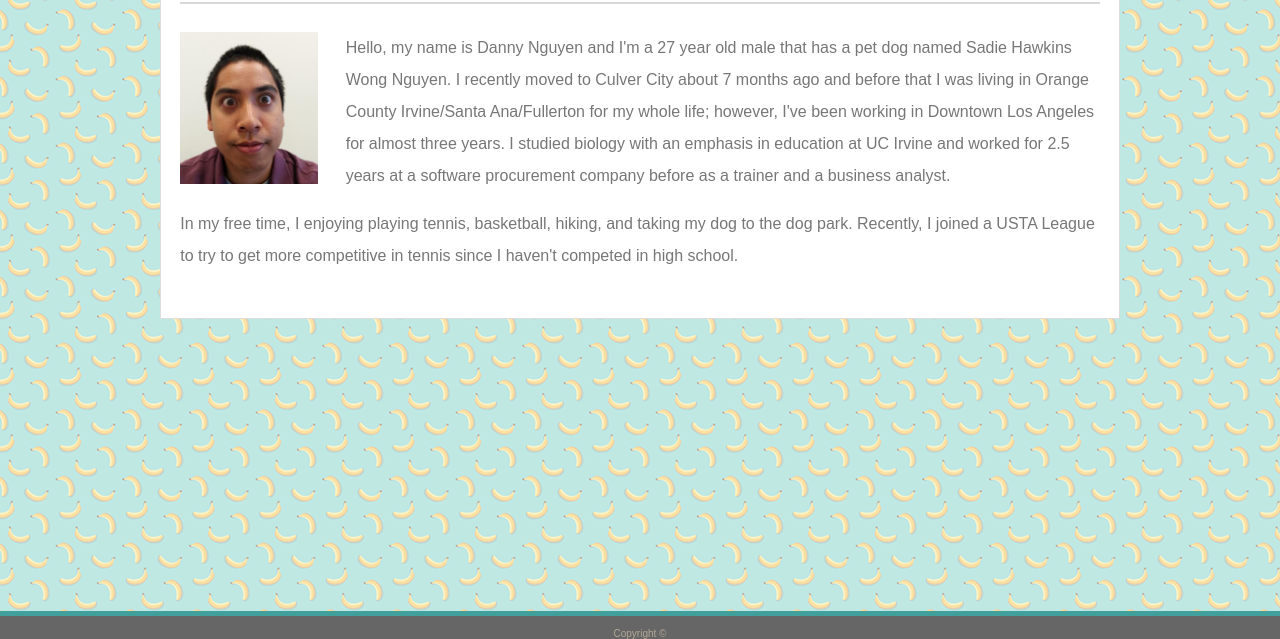
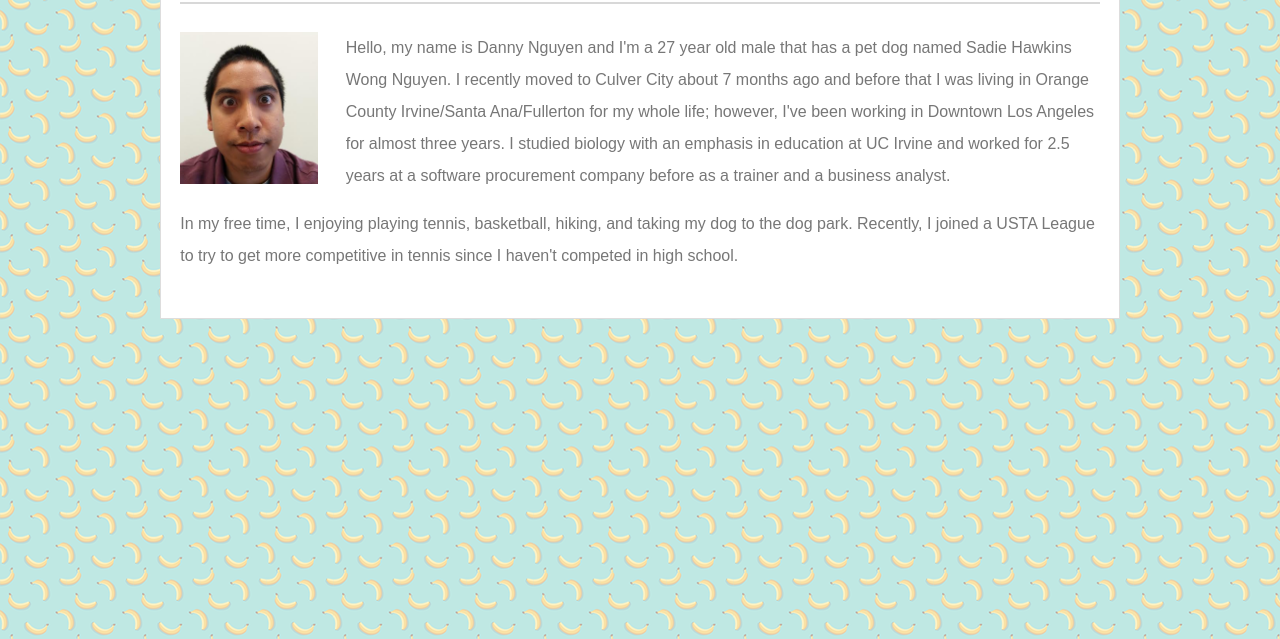
Before and after one commit to nguyendanny91/Basic-Portfolio, a plain HTML site: page index.html in a window 1280 px wide. Shown: the part 161-800 px from the top of the page. Drawn offline with Linux system fonts and the light colour scheme.

Commit message:
resize footer

```diff
--- a/assets/css/style.css
+++ b/assets/css/style.css
@@ -98,7 +98,7 @@ body {
     color: #b2a795;
     font-size: 10px;
     position: absolute;
-    bottom: 0px;
+    bottom: -50%;
     width: 100%;
 }
 
```
Also changed, not shown: 1 other file.
